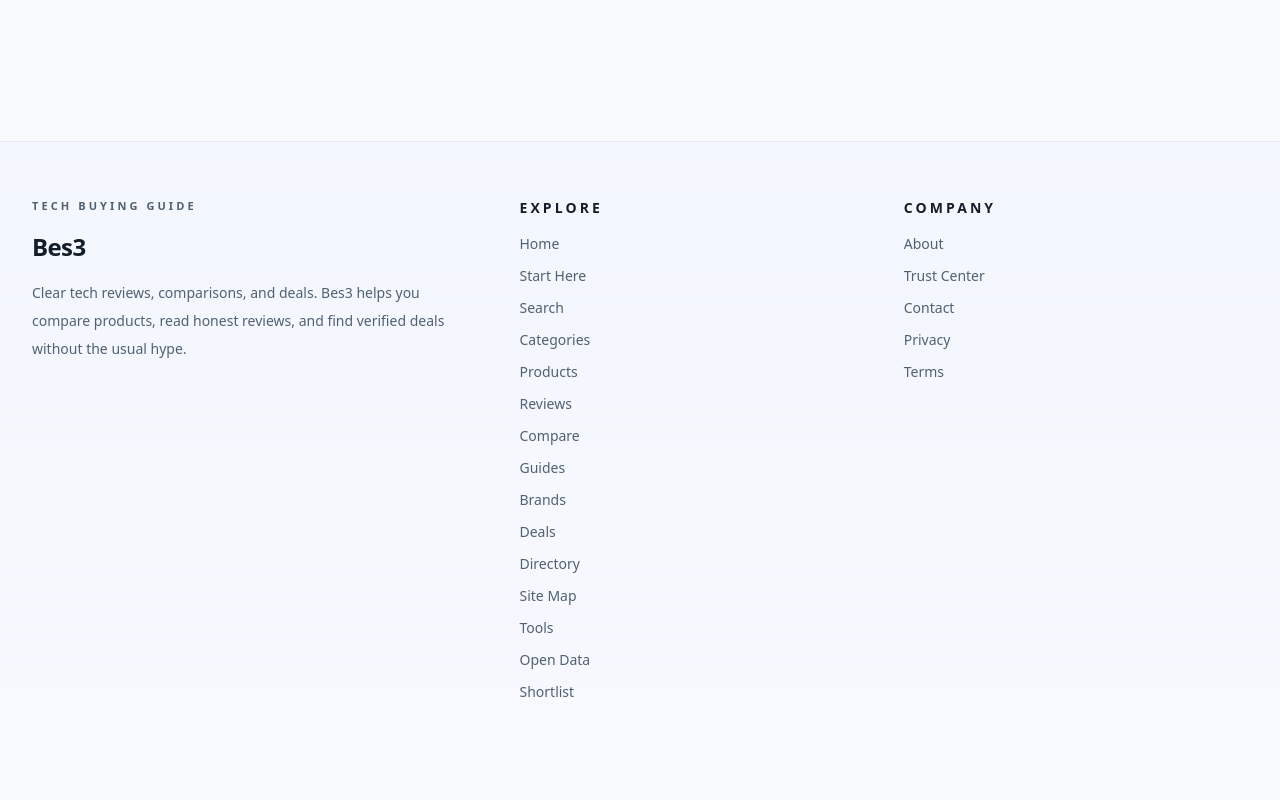
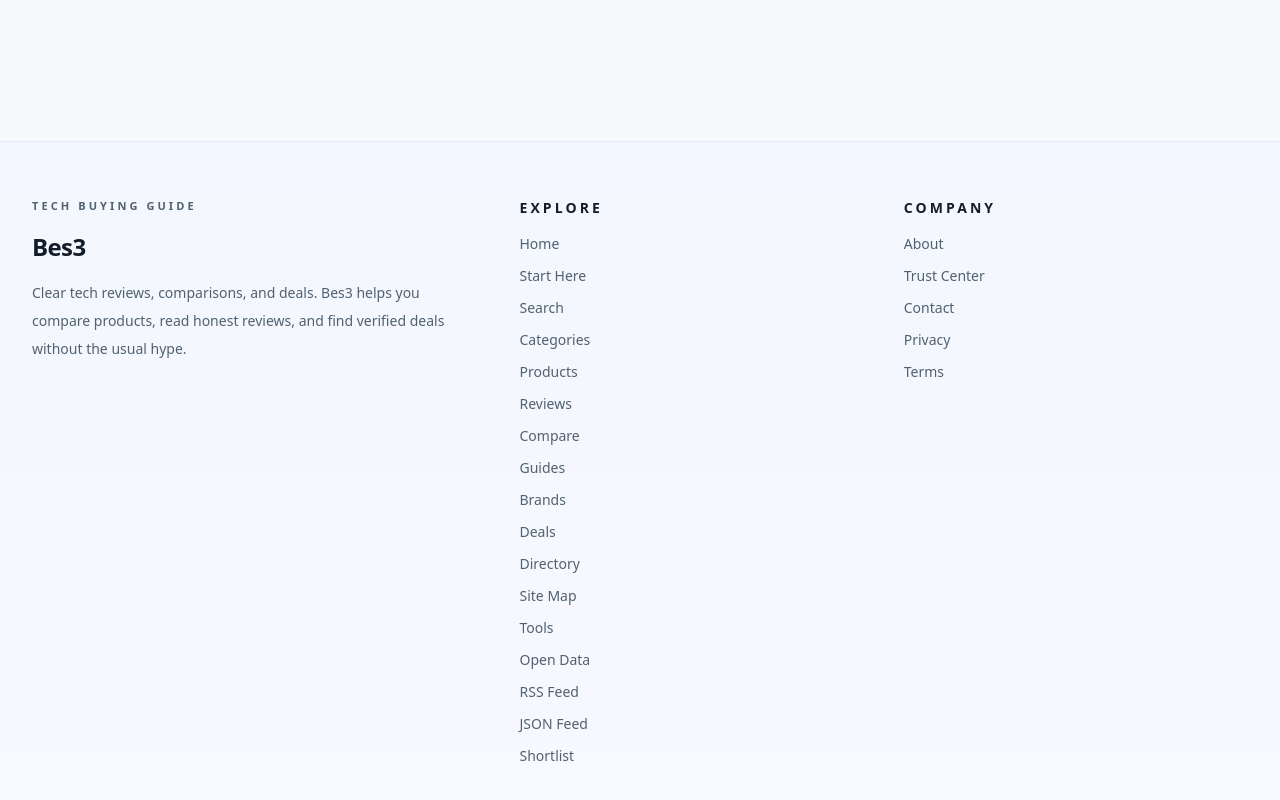
Before and after one commit to xxrenzhe/bes3, a Next.js app: page /privacy in a window 1280 px wide. Shown: the part 2650-3450 px from the top of the page. Before the commit the page ends 3408 px from the top, so only its background shows below. Built offline with nearby package versions, Linux system fonts and the light colour scheme; no server answers; the database is empty.

Commit message:
Add feed discovery tags

```diff
--- /dev/null
+++ b/src/app/head.tsx
@@ -0,0 +1,8 @@
+export default function Head() {
+  return (
+    <>
+      <link rel="alternate" type="application/rss+xml" title="Bes3 Editorial RSS Feed" href="/feed.xml" />
+      <link rel="alternate" type="application/feed+json" title="Bes3 Editorial JSON Feed" href="/feed.json" />
+    </>
+  )
+}
--- a/src/components/layout/PublicShell.tsx
+++ b/src/components/layout/PublicShell.tsx
@@ -127,6 +127,8 @@ export async function PublicShell({
               <Link href={addLocaleToPath('/site-map', locale)}>{copy.footerSiteMap}</Link>
               <Link href={addLocaleToPath('/tools', locale)}>Tools</Link>
               <Link href={addLocaleToPath('/data', locale)}>Open Data</Link>
+              <Link href="/feed.xml">RSS Feed</Link>
+              <Link href="/feed.json">JSON Feed</Link>
               <Link href={addLocaleToPath('/shortlist', locale)}>{copy.footerShortlist}</Link>
             </nav>
           </div>
```
